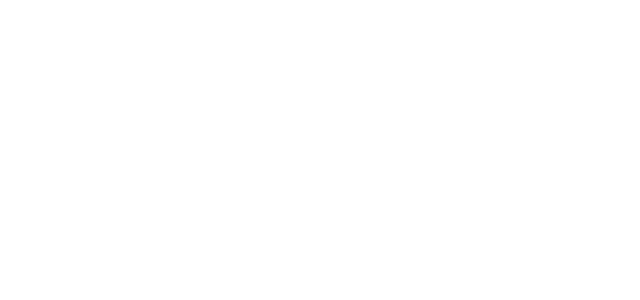
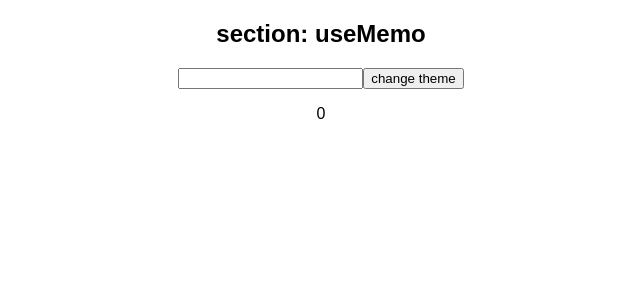
Before and after one commit to Crystak1831/ReactConcept, a React (Create React App) app: page / in a window 1280 px wide. Shown: the top 300 px of the page, without its empty margins (319-959 px from the left). Built offline with nearby package versions, Linux system fonts and the light colour scheme.

Commit message:
add useMemo

```diff
--- a/src/App.js
+++ b/src/App.js
@@ -16,6 +16,9 @@
 // useRef
 // import UseRefClass from "./hooks/useRef/useRefClass";
 // import UseRefFun from "./hooks/useRef/useRefFun";
+
+// useMemo
+import Memo from "./hooks/useMemo/Memo";
 
 export default function App() {
   return (
@@ -36,6 +39,9 @@
       {/* useRef */}
       {/* <UseRefClass /> */}
       {/* <UseRefFun /> */}
+
+      {/* Memo */}
+      <Memo />
     </div>
   );
 }
--- /dev/null
+++ b/src/hooks/useMemo/Memo.js
@@ -0,0 +1,61 @@
+import { useState, useEffect, useMemo } from "react";
+
+export default function Memo() {
+  const [number, setNumber] = useState(0);
+  const [dark, setDark] = useState(false);
+
+  // const changeHandler = (e)=>{
+  //   console.log("number")
+  //     setNumber(e.target.value * 2)
+  // }
+
+  const changeHandler = (e) => {
+    setNumber(parseInt(e.target.value));
+  };
+
+  // const doubleNumber = useMemo(() =>{
+  //   return slowFunction(number)
+  // },[number])
+
+  // useEffect(() => {
+  //   slowFunction();
+  // }, [number]);
+
+  // const slowFunction = (number) => {
+  //   console.log("run func");
+  //   for (var i = 0; i <= 10; i++) {
+  //     return number * 2;
+  //   }
+
+  //   setNumber(number);
+  // };
+
+  const changeThemeHandler = () => {
+    setDark(!dark);
+  };
+
+  const style = {
+    backgroundColor: dark ? "black" : "white",
+    color: dark ? "white" : "black"
+  };
+
+  return (
+    <div>
+      <h2>section: useMemo</h2>
+      <input
+        type="number"
+        onChange={changeHandler}
+        // value = {number}
+      />
+      <button onClick={changeThemeHandler}>change theme</button>
+      <p style={style}>{number}</p>
+    </div>
+  );
+}
+
+// function slowFunction(num){
+//   console.log("func run")
+//   for(let i = 0; i <1000;i++){
+//     return num * 2
+//   }
+// }
```
Also changed, not shown: src/hooks/useEffect/useEffectFun.js (+4 -4 lines).
